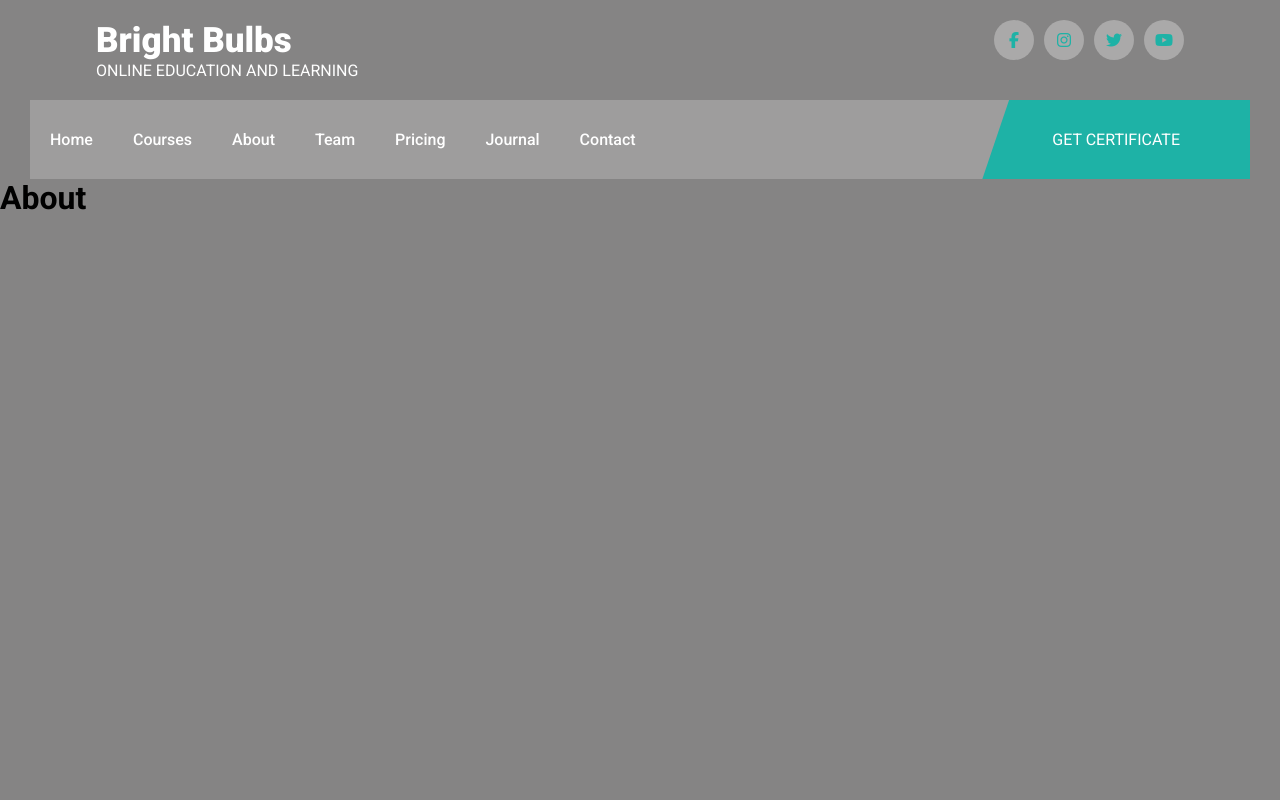
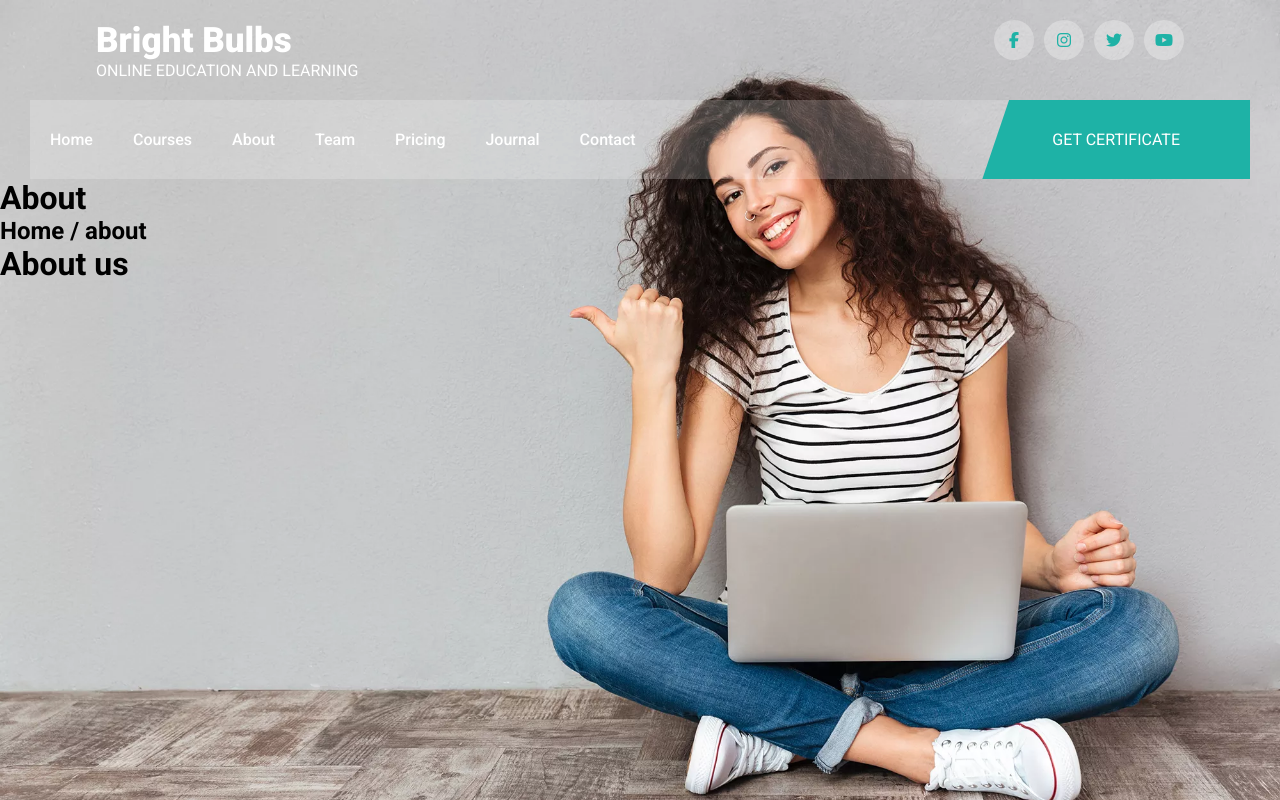
Before and after one commit to Nas1010/bright-bulbs, a React (Create React App) app: page /about in a window 1280 px wide. Built offline with nearby package versions, Linux system fonts and the light colour scheme.

Commit message:
add styling for back component

```diff
--- a/src/App.css
+++ b/src/App.css
@@ -89,3 +89,18 @@ p {
   line-height: 30px;
   font-size: 18px;
 }
+
+.back {
+  background-image: url("../public/images/back.webp");
+  background-size: cover;
+  background-attachment:fixed;
+  position: absolute;
+  top:0;
+  left:0;
+  z-index: -1;
+  width:100%;
+  height: 100vh;
+  padding-top: 20%;
+  padding-right: 50px;
+  color: #fff;
+}
--- a/src/components/about/About.jsx
+++ b/src/components/about/About.jsx
@@ -1,9 +1,11 @@
 import React from 'react'
+import Back from '../common/back/Back.jsx'
 
 const About = () => {
     return (
       <>
-        <h1>About</h1>
+            <h1>About</h1>
+        <Back title =  'About us'/>
       </>
 
   )
```
Also changed, not shown: public/images/back.webp (added).
